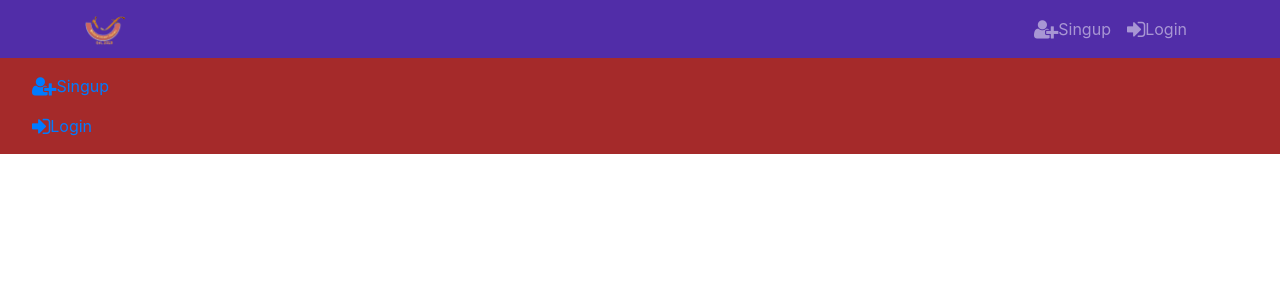
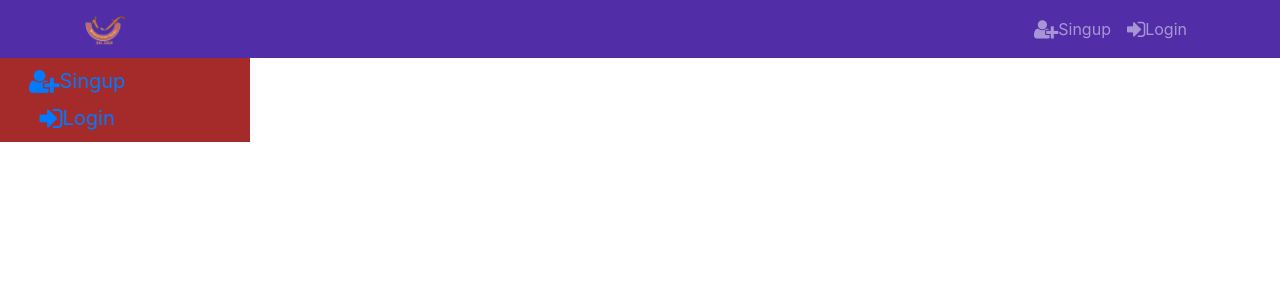
Before and after one commit to nikmem27/multi-learning, a React (Create React App) app: page /sidebar in a window 1280 px wide. Shown: the top 300 px of the page. Built offline with nearby package versions, Linux system fonts and the light colour scheme.

Commit message:
New commit

```diff
--- a/src/App.css
+++ b/src/App.css
@@ -1,5 +1,9 @@
 .sidebar {
+  min-width: 250px;
+  max-width: 250px;
   background-color: brown;
+  margin-left: 0px;
+  transition:  0.5s;
 }
 
 .row-header{
--- a/src/components/HeaderComponent.js
+++ b/src/components/HeaderComponent.js
@@ -52,7 +52,6 @@ class Header extends Component {
                 <NavItem>
                   <NavLink className="nav-link" to='/login'><span className="fa fa-sign-in fa-lg"></span>Login</NavLink>
                 </NavItem>
-
               </Nav>
               {/*<Nav className="ml-auto" navbar>
                 <NavItem>
--- a/src/components/Sidebar.js
+++ b/src/components/Sidebar.js
@@ -1,5 +1,5 @@
 import React, { Component } from 'react';
-import { Nav, Navbar, NavbarBrand, NavbarToggler, Collapse, NavItem } from 'reactstrap';
+import { Nav, Navbar, NavbarBrand, NavbarToggler, Collapse, NavItem, Container } from 'reactstrap';
 import { NavLink } from 'react-router-dom';
 
 class Header extends Component {
@@ -36,8 +36,8 @@ class Header extends Component {
 
     render() {
         return (
-            <div>
-                <Navbar className="sidebar">
+            <div className="sidebar">
+                <NavbarToggler>
                     <Nav vertical>
                         <NavItem>
                             <NavLink className="nav-link" to='/singup'><span className="fa fa-user-plus fa-lg"></span>Singup</NavLink>
@@ -46,7 +46,7 @@ class Header extends Component {
                             <NavLink className="nav-link" to='/login'><span className="fa fa-sign-in fa-lg"></span>Login</NavLink>
                         </NavItem>
                     </Nav>
-                </Navbar>
+                </NavbarToggler>
             </div>
         );
     }
```
